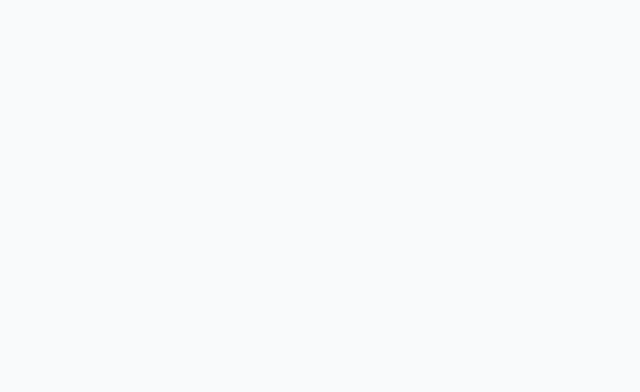
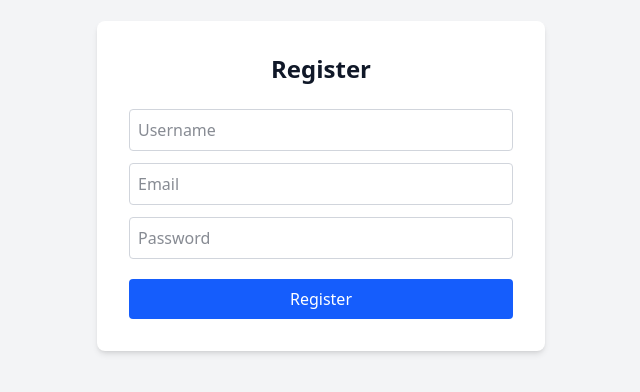
Before and after one commit to T-E-Williams/DevOps-WebApp, a React (Vite) app in the folder devops-webapp/: page /register in a window 1280 px wide. Before the commit this address had no page. Shown: the part 214-606 px from the top of the page, without its empty margins (319-959 px from the left). Built offline with nearby package versions, Linux system fonts and the light colour scheme.

Commit message:
Created frontend Register and login jsx

```diff
--- a/devops-webapp/src/App.jsx
+++ b/devops-webapp/src/App.jsx
@@ -2,6 +2,8 @@ import React from 'react'
 import { BrowserRouter as Router, Routes, Route } from 'react-router-dom'
 import Home from './pages/Home'
 import About from './pages/About'
+import Login from "./pages/Login";
+import Register from "./pages/Register";
 import './styles/App.css'
 
 function App() {
@@ -9,7 +11,10 @@ function App() {
     <Router>
       <Routes>
         <Route path="/" element={<Home />} />
+        <Route path="/home" element={<Home />} />
         <Route path="/about" element={<About />} />
+        <Route path="/login" element={<Login />} />
+        <Route path="/register" element={<Register />} />
       </Routes>
     </Router>
   )
--- a/devops-webapp/src/pages/Home.jsx
+++ b/devops-webapp/src/pages/Home.jsx
@@ -9,7 +9,7 @@ function Home() {
       <h1 className="text-6xl font-bold text-black-600 mb-4">DevOps</h1>
       <button type="submit"
         onClick={() => navigate('/about')}
-        className="px-6 py-2 bg-black-600 text-black bg-gray-600 hover:cursor-pointer focus:bg-gray-700 rounded-lg hover:bg-black-700 transition">
+        className="px-6 py-2 bg-black-600 text-black hover:cursor-pointer rounded-lg hover:bg-black-700 transition">
         Go to About Page
       </button>
     </div>
--- /dev/null
+++ b/devops-webapp/src/pages/Login.jsx
@@ -0,0 +1,77 @@
+import { useState } from "react";
+import { useNavigate } from "react-router-dom";
+
+export default function Login() {
+  const navigate = useNavigate();
+  const [form, setForm] = useState({ email: "", password: "" });
+  const [message, setMessage] = useState("");
+
+  const handleChange = (e) =>
+    setForm({ ...form, [e.target.name]: e.target.value });
+
+  const handleSubmit = async (e) => {
+    e.preventDefault();
+    setMessage("");
+
+    try {
+      const res = await fetch("http://localhost:5000/api/auth/login", {
+        method: "POST",
+        headers: { "Content-Type": "application/json" },
+        body: JSON.stringify(form),
+      });
+
+      const data = await res.json();
+      if (res.ok && data.token) {
+        localStorage.setItem("token", data.token);
+        localStorage.setItem("username", data.username);
+        setMessage("✅ Login successful!");
+        navigate("/"); // redirect to home or dashboard
+      } else {
+        setMessage(`❌ ${data.error || "Login failed"}`);
+      }
+    } catch (err) {
+      setMessage("❌ Server error. Please try again later.");
+    }
+  };
+
+  return (
+    <div className="flex items-center justify-center min-h-screen bg-gray-100">
+      <form
+        onSubmit={handleSubmit}
+        className="bg-white shadow-md rounded-lg p-8 w-full max-w-md"
+      >
+        <h2 className="text-2xl font-bold mb-6 text-center">Login</h2>
+
+        <input
+          type="email"
+          name="email"
+          placeholder="Email"
+          value={form.email}
+          onChange={handleChange}
+          className="w-full mb-3 p-2 border border-gray-300 rounded"
+          required
+        />
+        <input
+          type="password"
+          name="password"
+          placeholder="Password"
+          value={form.password}
+          onChange={handleChange}
+          className="w-full mb-5 p-2 border border-gray-300 rounded"
+          required
+        />
+
+        <button
+          type="submit"
+          className="w-full bg-green-600 text-white py-2 rounded hover:bg-green-700 transition"
+        >
+          Login
+        </button>
+
+        {message && (
+          <p className="mt-4 text-center text-sm text-gray-700">{message}</p>
+        )}
+      </form>
+    </div>
+  );
+}
--- /dev/null
+++ b/devops-webapp/src/pages/Register.jsx
@@ -0,0 +1,81 @@
+import { useState } from "react";
+
+export default function Register() {
+  const [form, setForm] = useState({ username: "", email: "", password: "" });
+  const [message, setMessage] = useState("");
+
+  const handleChange = (e) =>
+    setForm({ ...form, [e.target.name]: e.target.value });
+
+  const handleSubmit = async (e) => {
+    e.preventDefault();
+    setMessage("");
+
+    try {
+      const res = await fetch("http://localhost:5000/api/auth/register", {
+        method: "POST",
+        headers: { "Content-Type": "application/json" },
+        body: JSON.stringify(form),
+      });
+
+      const data = await res.json();
+      if (res.ok) {
+        setMessage("✅ Registered successfully! You can now log in.");
+      } else {
+        setMessage(`❌ ${data.error || "Registration failed"}`);
+      }
+    } catch (err) {
+      setMessage("❌ Server error. Please try again later.");
+    }
+  };
+
+  return (
+    <div className="flex items-center justify-center min-h-screen bg-gray-100">
+      <form
+        onSubmit={handleSubmit}
+        className="bg-white shadow-md rounded-lg p-8 w-full max-w-md"
+      >
+        <h2 className="text-2xl font-bold mb-6 text-center">Register</h2>
+
+        <input
+          type="text"
+          name="username"
+          placeholder="Username"
+          value={form.username}
+          onChange={handleChange}
+          className="w-full mb-3 p-2 border border-gray-300 rounded"
+          required
+        />
+        <input
+          type="email"
+          name="email"
+          placeholder="Email"
+          value={form.email}
+          onChange={handleChange}
+          className="w-full mb-3 p-2 border border-gray-300 rounded"
+          required
+        />
+        <input
+          type="password"
+          name="password"
+          placeholder="Password"
+          value={form.password}
+          onChange={handleChange}
+          className="w-full mb-5 p-2 border border-gray-300 rounded"
+          required
+        />
+
+        <button
+          type="submit"
+          className="w-full bg-blue-600 text-white py-2 rounded hover:bg-blue-700 transition"
+        >
+          Register
+        </button>
+
+        {message && (
+          <p className="mt-4 text-center text-sm text-gray-700">{message}</p>
+        )}
+      </form>
+    </div>
+  );
+}
```
